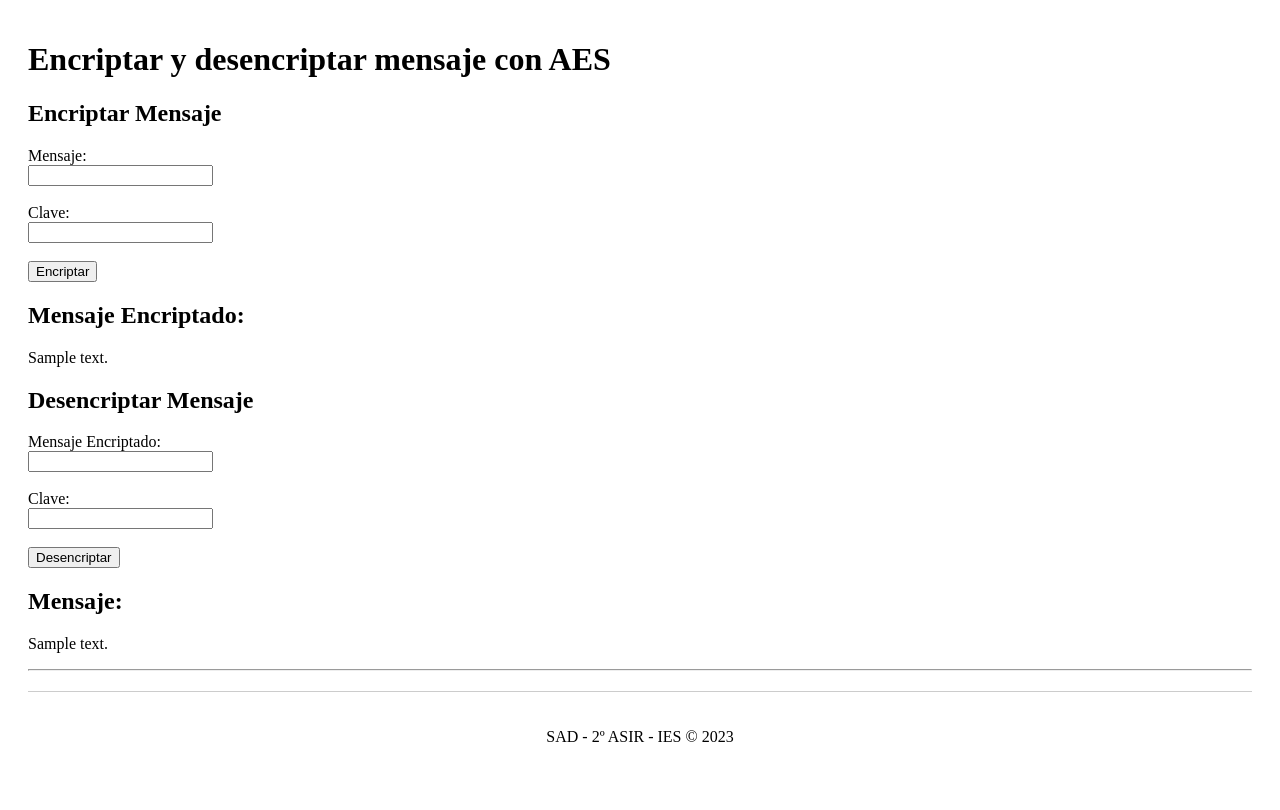
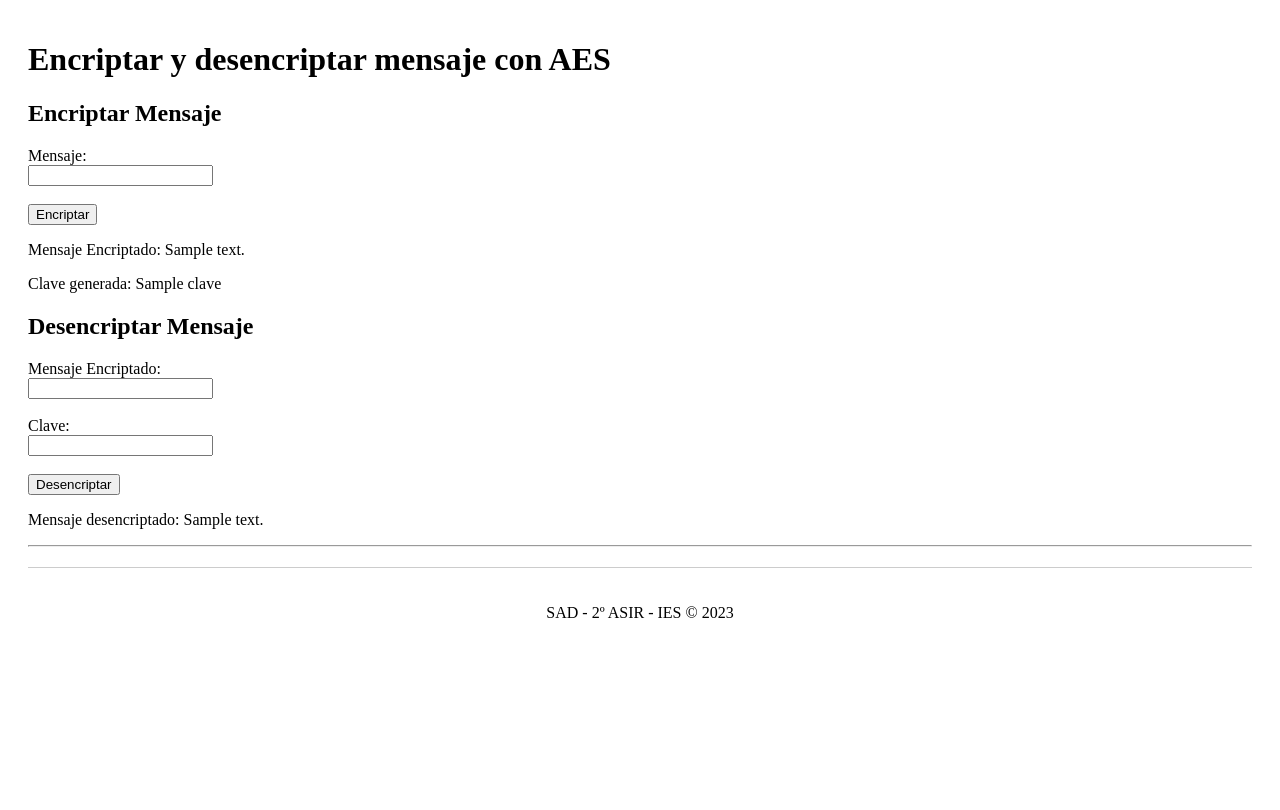
Before and after one commit to ICV-23-24/proyecto-criptografia-python-grupo-4, a Flask app: template templates/csimetrico.html in a window 1280 px wide. Shown: the part 46-856 px from the top of the page. After the commit the page ends 664 px from the top, so only its background shows below. Run offline with Flask 2, Linux system fonts and the light colour scheme; the template is opened without the code that fills it: most values are stand-ins (such as "Sample title", 1, 10 or a date in 2020).

Commit message:
VClave aleatoria

```diff
--- a/app.py
+++ b/app.py
@@ -1,6 +1,8 @@
 from datetime import datetime
 from flask import Flask, render_template, request
 import functions as f
+import secrets
+import string
 
 app = Flask(__name__)
 
@@ -10,19 +12,29 @@ app = Flask(__name__)
 def home():
     return render_template("home.html")
 
-@app.route("/csimetrico/", methods=['GET','POST'])
+@app.route("/csimetrico/", methods=['GET', 'POST'])
 def csimetrico():
+    def generar_clave(longitud):
+        caracteres = string.ascii_letters + string.digits
+        clave_aleatoria = ''.join(secrets.choice(caracteres) for i in range(longitud))
+        return clave_aleatoria
+
+    longitud_clave = 12  # Cambia la longitud según tus necesidades
+    key = None
+
     if request.method == 'POST':
         message = request.form['message']
-        key = request.form['key']
         mode = request.form['mode']
 
         if mode == 'encrypt':
+            key = generar_clave(longitud_clave)  # Genera la clave si se elige cifrar
             encrypted_message = f.encrypt_message(message, key)
-            return render_template('csimetrico.html', encrypted_message=encrypted_message, mode=mode)
+            return render_template('csimetrico.html', encrypted_message=encrypted_message, clave=key, mode=mode)
+
         elif mode == 'decrypt':
-            decrypted_message = f.decrypt_message(message, key)
-            return render_template('csimetrico.html', decrypted_message=decrypted_message, mode=mode)
+            if key is not None:
+                decrypted_message = f.decrypt_message(message, key)
+                return render_template('csimetrico.html', decrypted_message=decrypted_message, mode=mode)
 
     return render_template("csimetrico.html")
 
--- a/templates/csimetrico.html
+++ b/templates/csimetrico.html
@@ -9,15 +9,13 @@ C. Simétrico
     <form method="post">
         <label for="message">Mensaje:</label><br>
         <input type="text" id="message" name="message"><br><br>
-        <label for="key">Clave:</label><br>
-        <input type="text" id="key" name="key"><br><br>
         <input type="hidden" name="mode" value="encrypt">
         <input type="submit" value="Encriptar">
     </form>
 
     {% if encrypted_message %}
-        <h2>Mensaje Encriptado:</h2>
-        <p>{{ encrypted_message }}</p>
+        <p>Mensaje Encriptado: {{ encrypted_message }}</p>
+        <p>Clave generada: {{ clave }}</p>
     {% endif %}
 
     <h2>Desencriptar Mensaje</h2>
@@ -25,13 +23,12 @@ C. Simétrico
         <label for="encrypted_message">Mensaje Encriptado:</label><br>
         <input type="text" id="encrypted_message" name="message"><br><br>
         <label for="key_decrypt">Clave:</label><br>
-        <input type="text" id="key_decrypt" name="key"><br><br>
+        <input type="text" id="key_decrypt" name="key"><br><br>  <!-- Cambia 'name' a 'key' -->
         <input type="hidden" name="mode" value="decrypt">
         <input type="submit" value="Desencriptar">
     </form>
 
     {% if decrypted_message %}
-        <h2>Mensaje:</h2>
-        <p>{{ decrypted_message }}</p>
+        <p>Mensaje desencriptado: {{ decrypted_message }}</p>
     {% endif %}
 {% endblock %}
```
